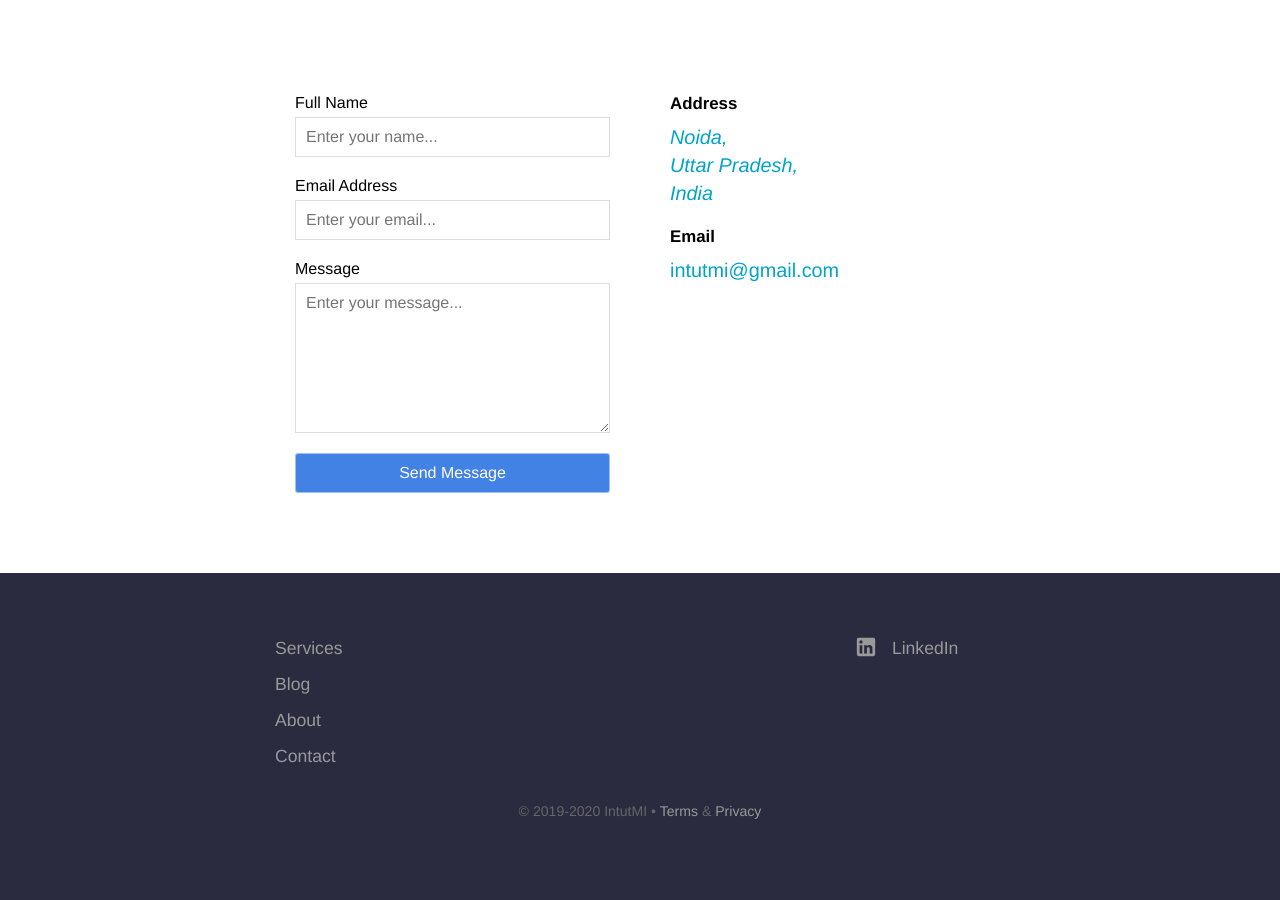
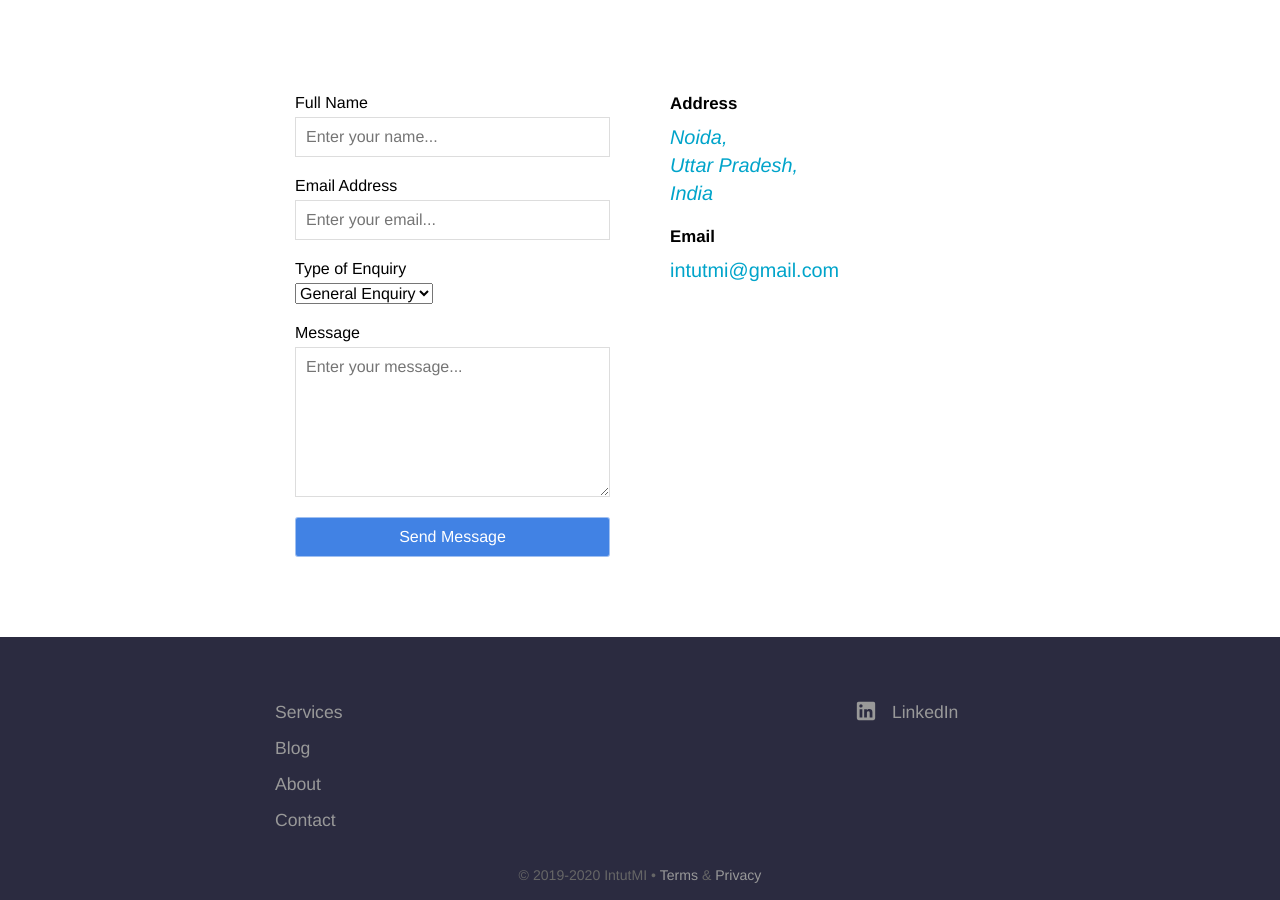
Before and after one commit to intutdev/intutmi.github.io, a Jekyll site: the page built from contact.html, in a window 1280 px wide and 900 px high, scrolled down 801 px. Built offline with Jekyll 4.4.1, drawn with Linux system fonts in a browser that asks for light colours; before the commit the page ends 1673 px from its top, so only the background shows below that.

Commit message:
Updated 'contact.html' via CloudCannon

```diff
--- a/contact.html
+++ b/contact.html
@@ -22,6 +22,13 @@ map:
 
 		<label for="email">Email Address</label>
 		<input type="email" name="email" id="email" placeholder="Enter your email..." required />
+
+        <label>Type of Enquiry</label>
+        <select name="_subject">
+            <option>General Enquiry</option>
+            <option>Quote Request</option>
+            <option>Support</option>
+        </select>
 
 		<label for="message">Message</label>
 		<textarea name="message" id="message" placeholder="Enter your message..."></textarea>
```
